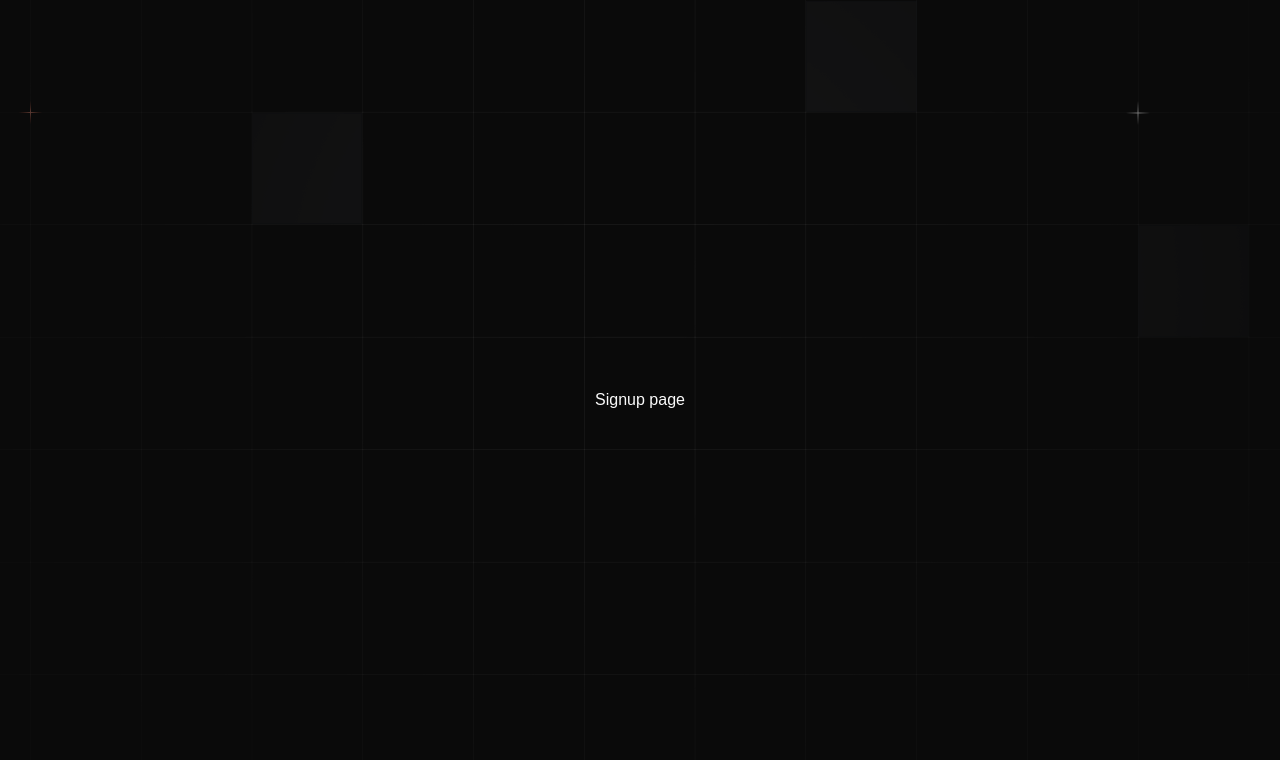
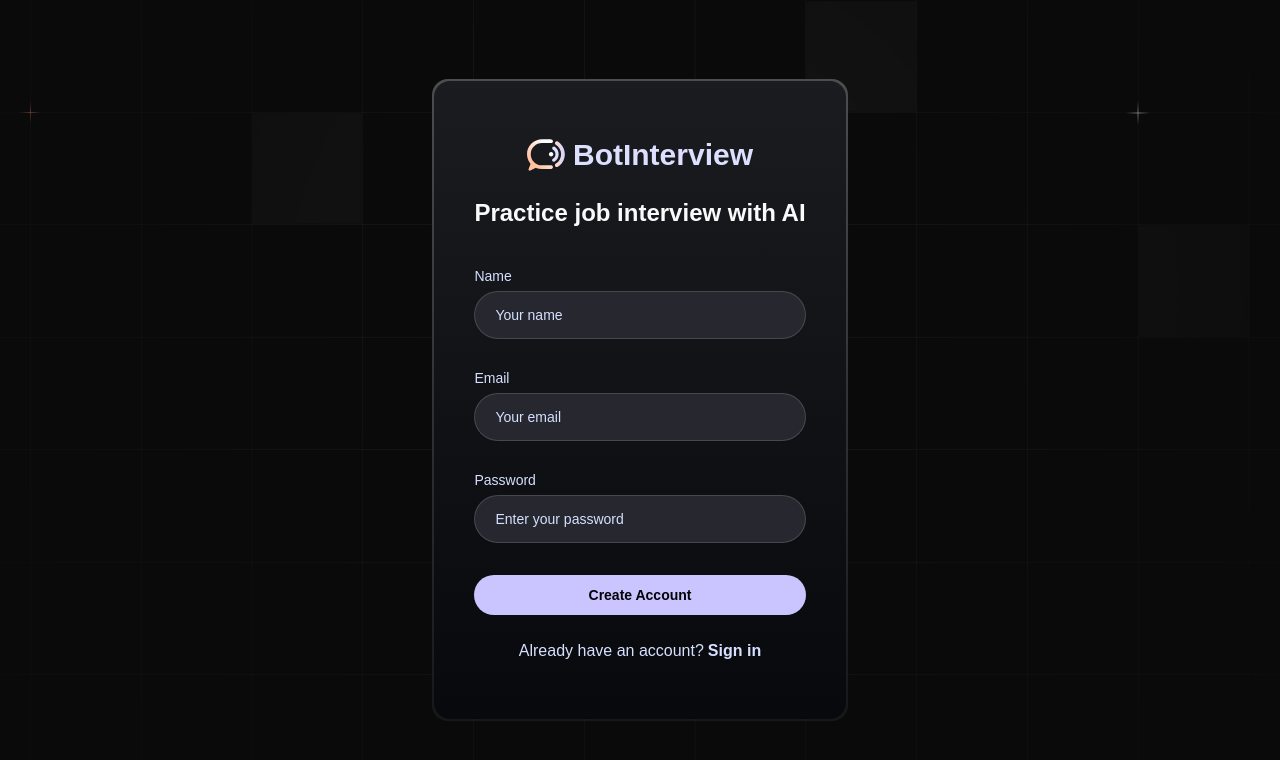
Before and after one commit to dinhhieu110/bot_intelliview_system, a Next.js app: page /sign-up in a window 1280 px wide. Shown: the top 760 px of the page. Built offline with nearby package versions, Linux system fonts and the light colour scheme; a web font is replaced by a local one.

Commit message:
[BI-04] Build a Sign up page

```diff
--- a/app/(auth)/sign-up/page.tsx
+++ b/app/(auth)/sign-up/page.tsx
@@ -1,9 +1,10 @@
+import AuthForm from '@/components/custom/AuthForm';
 import React from 'react';
 
 type Props = {};
 
 const page = (props: Props) => {
-  return <div>Signup page</div>;
+  return <AuthForm type="sign-up" />;
 };
 
 export default page;
```
